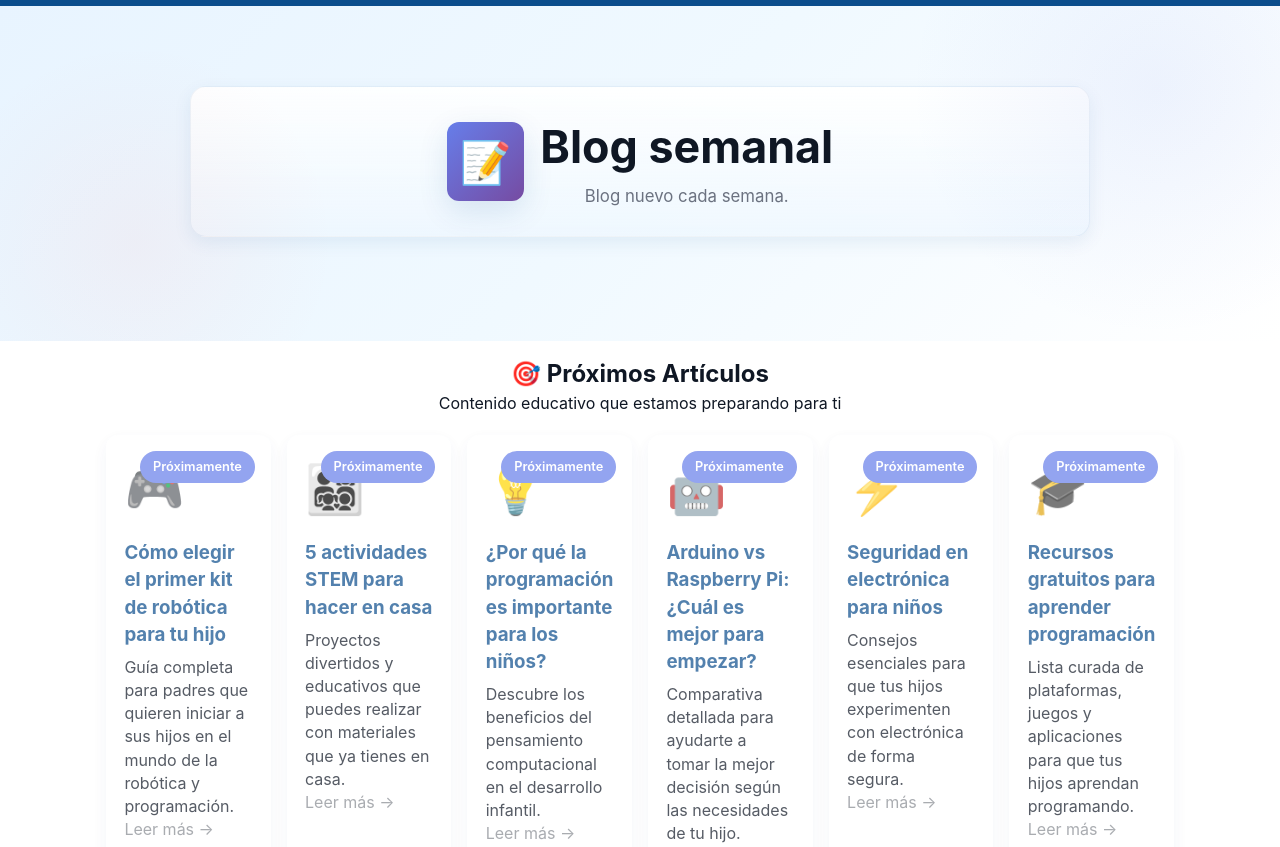
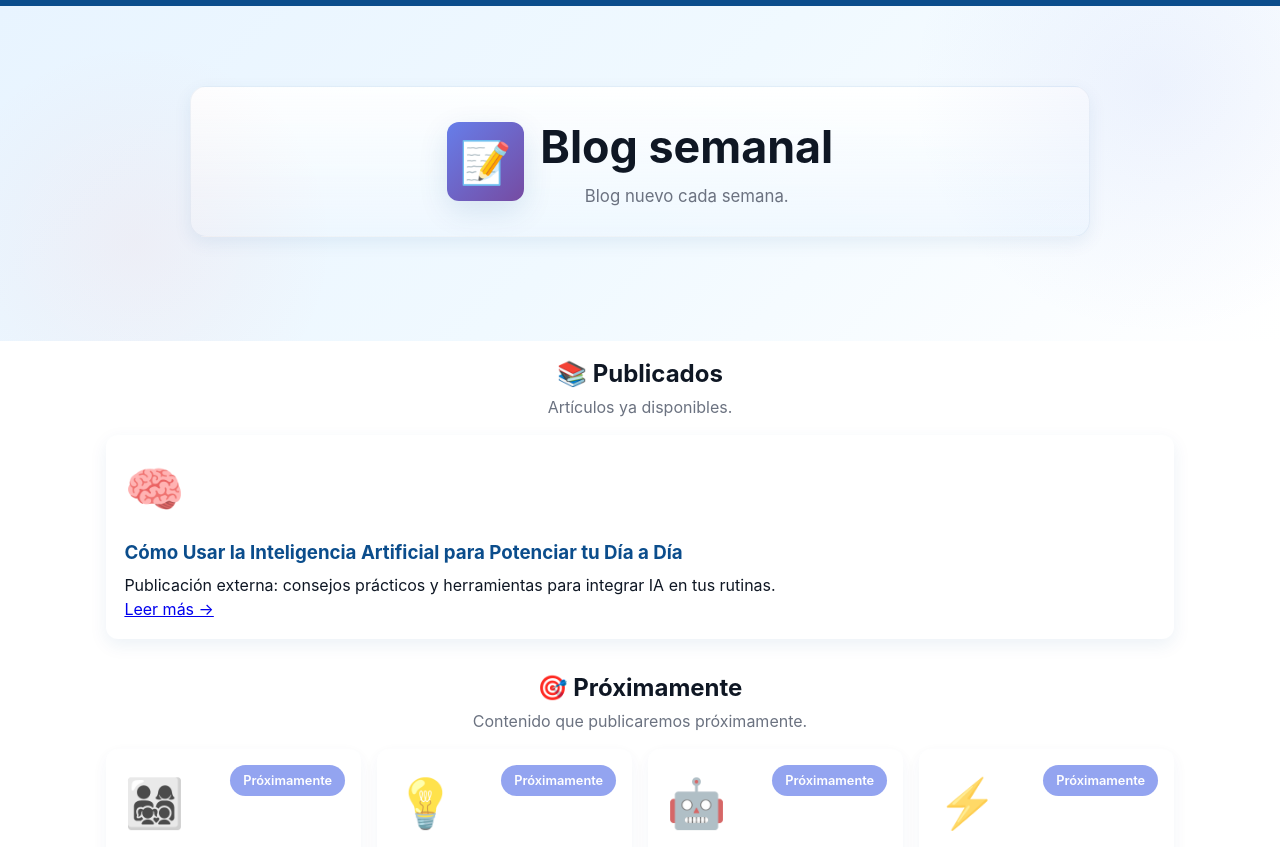
Before and after one commit to vcawdfwf-cloud/progetto-tech-kids, a plain HTML site: page blog.html in a window 1280 px wide. Shown: the part 100-947 px from the top of the page. Drawn offline with Linux system fonts and the light colour scheme; no server answers.

Commit message:
feat(blog): separar artículos publicados y próximos; añadir estilos de grid

```diff
--- a/blog.html
+++ b/blog.html
@@ -49,19 +49,25 @@
     <section class="section">
       <div class="container">
         <div class="section__head" style="text-align: center;">
-          <h2>🎯 Próximos Artículos</h2>
-          <p>Contenido educativo que estamos preparando para ti</p>
+          <h2>📚 Publicados</h2>
+          <p>Artículos ya disponibles.</p>
         </div>
 
-        <div class="cards">
-          <article class="card" style="opacity: 0.7; position: relative;">
-            <div style="position: absolute; top: 1rem; right: 1rem; background: #667eea; color: white; padding: 0.4rem 0.8rem; border-radius: 20px; font-size: 0.8rem; font-weight: 600;">Próximamente</div>
-            <div style="font-size: 3rem; margin-bottom: 1rem;">🎮</div>
-            <h3>Cómo elegir el primer kit de robótica para tu hijo</h3>
-            <p>Guía completa para padres que quieren iniciar a sus hijos en el mundo de la robótica y programación.</p>
-            <span class="link" style="opacity: 0.5;">Leer más →</span>
+        <div class="published-grid">
+          <article class="card" style="opacity: 1;">
+            <div style="font-size: 3rem; margin-bottom: 1rem;">🧠</div>
+            <h3>Cómo Usar la Inteligencia Artificial para Potenciar tu Día a Día</h3>
+            <p>Publicación externa: consejos prácticos y herramientas para integrar IA en tus rutinas.</p>
+            <a class="link" href="https://progettotech.blogspot.com/2026/01/inteligencia-artificial-para-potenciar.html" target="_blank" rel="noopener noreferrer">Leer más →</a>
           </article>
+        </div>
 
+        <div class="section__head" style="text-align: center; margin-top: 2rem;">
+          <h2>🎯 Próximamente</h2>
+          <p>Contenido que publicaremos próximamente.</p>
+        </div>
+
+        <div class="upcoming-grid">
           <article class="card" style="opacity: 0.7; position: relative;">
             <div style="position: absolute; top: 1rem; right: 1rem; background: #667eea; color: white; padding: 0.4rem 0.8rem; border-radius: 20px; font-size: 0.8rem; font-weight: 600;">Próximamente</div>
             <div style="font-size: 3rem; margin-bottom: 1rem;">👨‍👩‍👧‍👦</div>
--- a/css/styles.css
+++ b/css/styles.css
@@ -65,6 +65,37 @@
     font-size: 2.1rem;
   }
 }
+
+/* Articles grids */
+.published-grid,
+.upcoming-grid {
+  display: grid;
+  grid-template-columns: repeat(auto-fit, minmax(220px, 1fr));
+  gap: 1rem;
+  align-items: start;
+  margin-top: 1rem;
+}
+
+.published-grid .card {
+  opacity: 1 !important;
+}
+
+.upcoming-grid .card {
+  opacity: 0.85;
+  transition: transform .18s ease, box-shadow .18s ease;
+}
+
+.upcoming-grid .card:hover{
+  transform: translateY(-6px);
+  box-shadow: var(--shadow-2);
+  opacity: 1;
+}
+
+.section__head h2{
+  margin:0 0 0.25rem 0;
+}
+
+.section__head p{margin:0 0 1rem 0;color:var(--muted)}
 body{font-family:Inter,system-ui,Arial,Helvetica,sans-serif;line-height:1.45;color:#0f1724;background:var(--bg)}
 .container{max-width:1100px;margin:0 auto;padding:1rem}
 .header{background:var(--brand);color:#fff;padding:.75rem 0}
```
